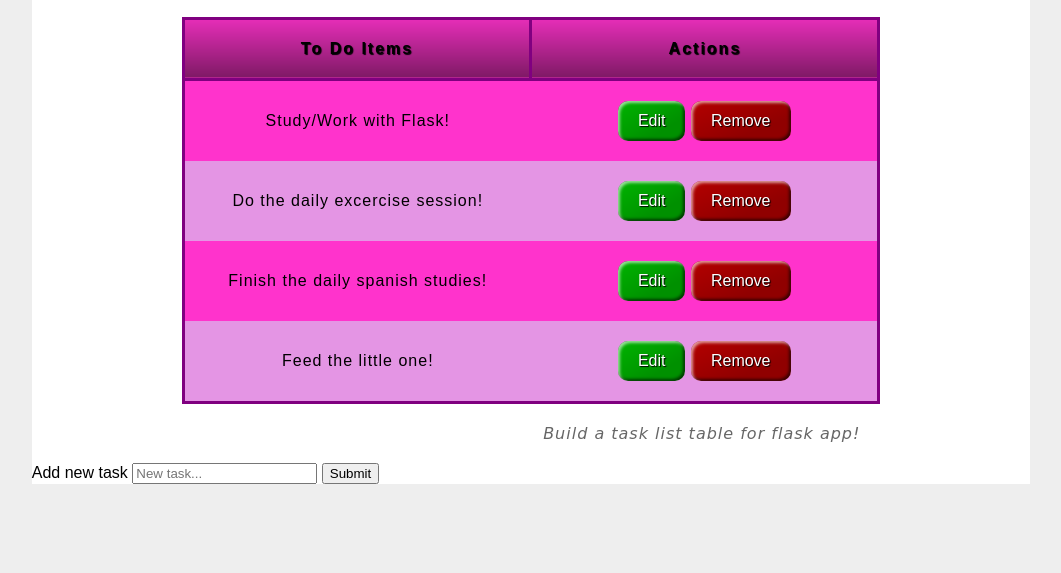
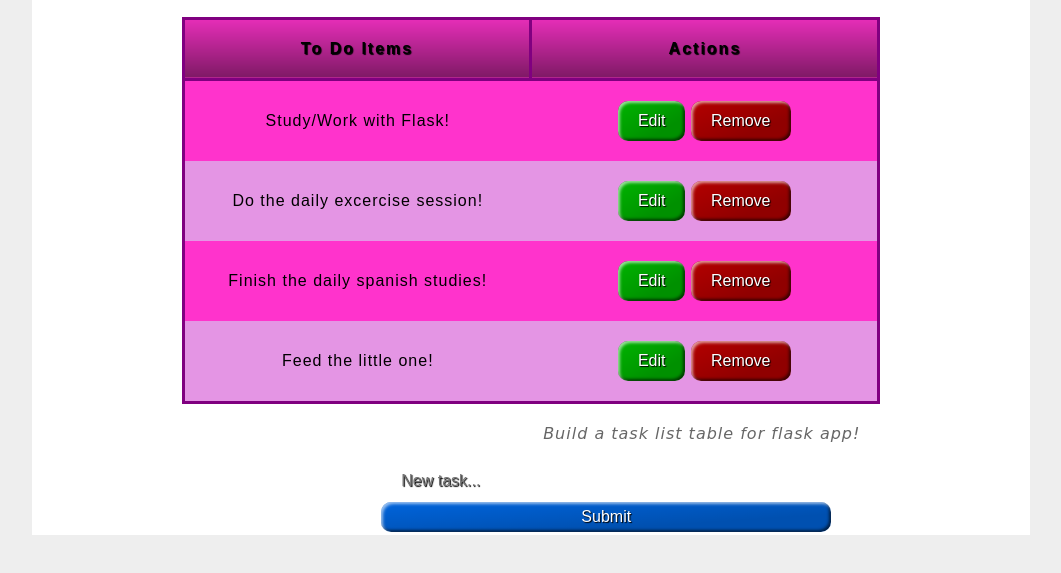
Before and after one commit to GavrilS/css_sandbox, a plain HTML site: page task_list/index.html in a window 1280 px wide. Shown: the part 127-700 px from the top of the page, without its empty margins (109-1170 px from the left). Drawn offline with Linux system fonts and the light colour scheme.

Commit message:
Fixing the styling for the input form

```diff
--- a/task_list/index.html
+++ b/task_list/index.html
@@ -59,7 +59,7 @@
         </table>
         <div class="add-task">
             <form action="" method="get">
-                <label for="add-task">Add new task</label>
+                <!-- <label for="add-task" id="new-task-label">Add new task</label> -->
                 <input type="text" id="new-task-input" placeholder="New task...">
                 <button id="new-task-btn" type="submit">Submit</button>
             </form>
--- a/task_list/style.css
+++ b/task_list/style.css
@@ -144,52 +144,56 @@ caption {
 }
 /* Button styling END */
 
-/* .table-head, .table-body {
-    padding: 10px;
-    border-style: dashed;
-    border-width: 50px;
-    padding: 10px;
-    background-color: #fff;
-    color: black;
-    box-sizing: border-box;
-    /* border: 10px;
-    border-block: 10px;
-    border-inline: true;
-    border-radius: 10px;
-    border-color: black;
-    border-width: 10px;
-} */
-
-
-/*
-
-.header {
-    width: 500px;
+/* Form styling START */
+.add-task {
+    width: 30%;
+    margin: auto;
 }
 
-h1 {
-    font-family: serif;
-    color: #377ba8;
-    margin: 1rem 0;
+#new-task-input,
+#new-task-btn {
+    width: 450px;
+    height: 30px;
+    padding: 0 20px;
+    margin: 3px auto;
+    box-sizing: border-box;
 }
 
-.content {
-    padding: 0 1rem 1rem;
-    width: 50%;
+#new-task-btn {
+    border: 0;
+    line-height: 1.5;
+    font-size: 1rem;
+    text-align: center;
+    color: #fff;
+    text-shadow: 1px 1px 1px #000;
+    border-radius: 10px;
+    background-color: rgba(0, 100, 220, 1);
+    background-image: linear-gradient(
+        to top left,
+        rgba(0, 0, 0, 0.2),
+        rgba(0, 0, 0, 0.2) 30%,
+        rgba(0, 0, 0, 0)
+    );
+    box-shadow:
+    inset 2px 2px 3px rgba(255, 255, 255, 0.6),
+    inset -2px -2px 3px rgba(0, 0, 0, 0.6);
 }
 
-.content > header {
-    border-bottom: 1px solid lightgray;
-    display: flex;
-    align-items: flex-end;
-
+#new-task-btn:hover {
+    background-color: rgba(0, 120, 240, 1);
 }
 
-.content > header h1 {
-    flex: auto;
-    margin: 1rem 0 0.25rem 0;
+#new-task-btn:active {
+    box-shadow:
+    inset -2px -2px 3px rgba(255, 255, 255, 0.6),
+    inset 2px 2px 3px rgba(0, 0, 0, 0.6);
 }
 
-.flash h2 {
-    width: 50%;
-} */
+#new-task-input {
+    border: 0;
+    line-height: 1.5;
+    font-size: 1rem;
+    text-shadow: 1px 1px 1px #000;
+    border-radius: 10px;
+}
+/* Form styling END */
```
